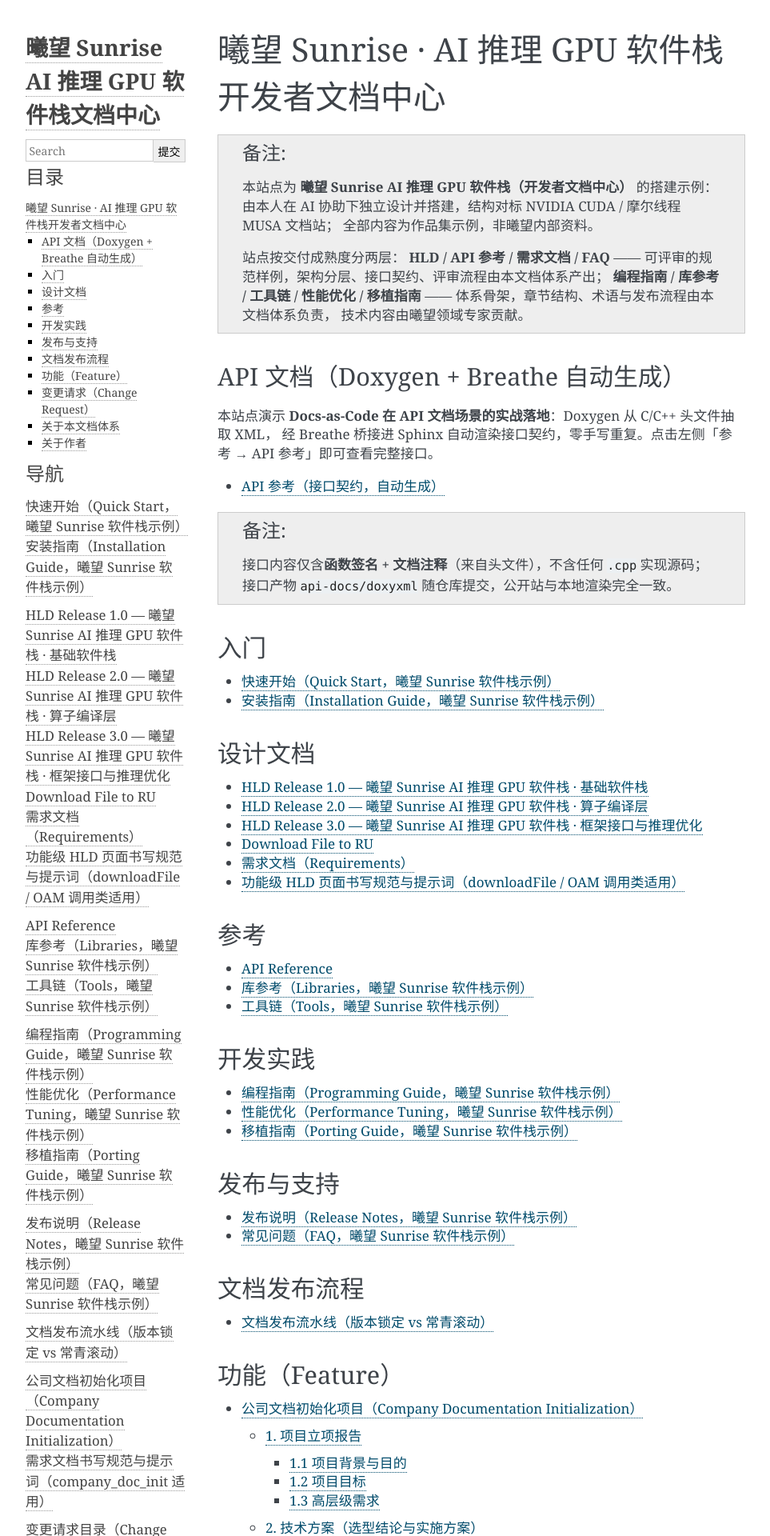
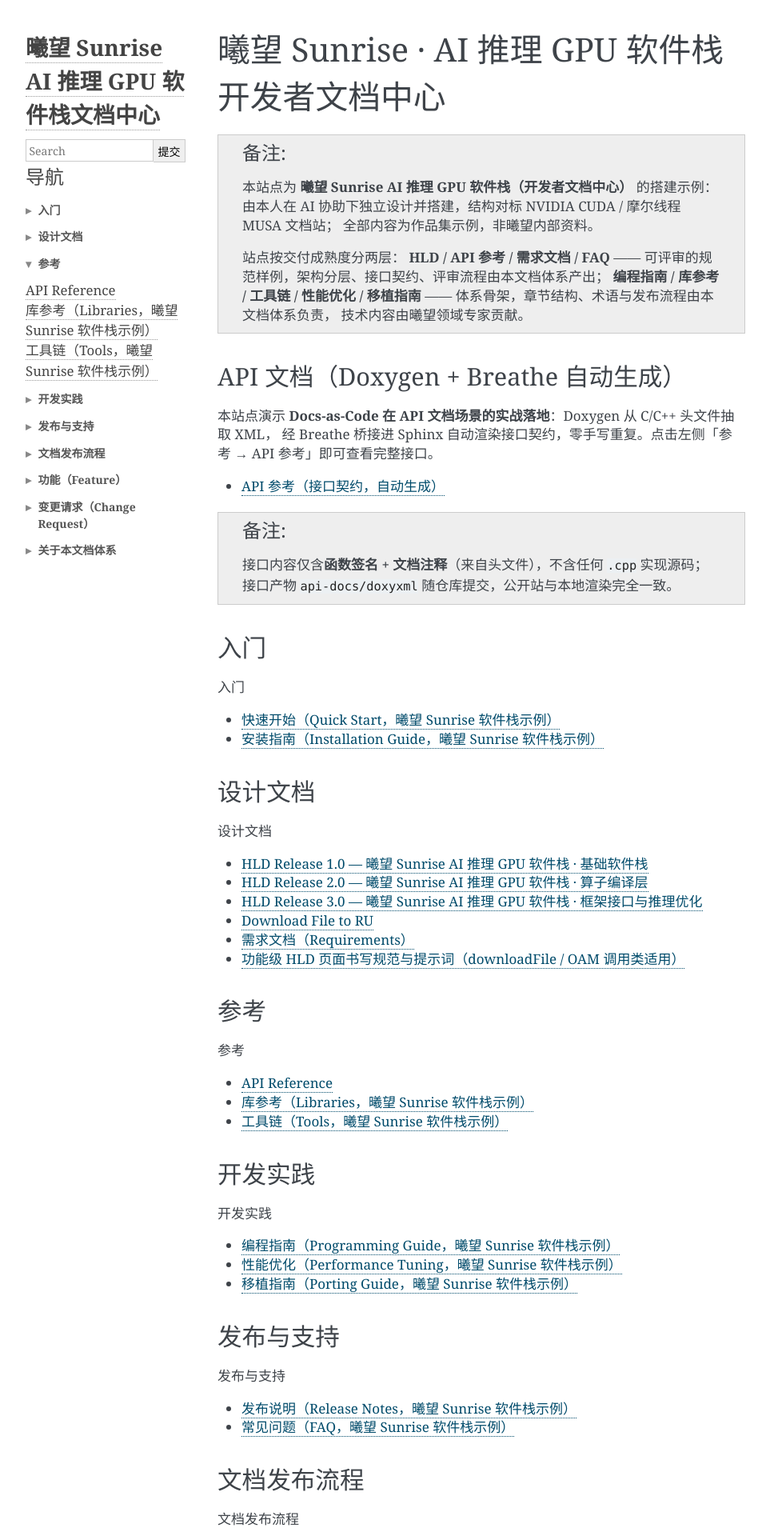
Before and after one commit to jinjing-wan/tw-portfolio, a Sphinx documentation site: the page built from docs/index.md, in a window 1280 px wide. Shown: the top 1920 px of the page at 80% size, without its empty margins (148-1111 px from the left). Built offline with Sphinx 7.4.7, drawn with Linux system fonts in a browser that asks for light colours; some of the changed text lies outside the part shown.

Commit message:
docs: 左导航分组默认折叠，参考分组常驻展开；本页目录挂当前行下
- index.md 给 9 个 toctree 加 :caption: 作为折叠把手
- 新增 _static/sidebar_collapse.{css,js} 默认折叠所有分组，点击标题切换显隐
- 参考(Reference)分组加入 DEFAULT_OPEN 名单，加载即展开
- _templates/localtoc_current.html 把本页目录渲染到隐藏容器，JS 搬到 a.current 所在行下方
- conf.py 注册 css/js 并将 localtoc.html 替换为 localtoc_current.html

````diff
--- /dev/null
+++ b/docs/_static/sidebar_collapse.css
@@ -0,0 +1,48 @@
+/* 左侧导航折叠：分组标题默认折叠，点击后才展开子页面列表
+ * 适配 alabaster 主题：每个 toctree 的 :caption: 渲染为 <p class="caption">，
+ * 紧邻的 <ul> 即该分组的子页面。默认隐藏 <ul>，点击 <p> 切换显隐。
+ */
+.sphinxsidebar p.caption {
+  cursor: pointer;
+  user-select: none;
+  position: relative;
+  padding-left: 1.1em;
+  margin-top: 0.9em;
+  margin-bottom: 0;
+  font-weight: bold;
+  color: #555;
+}
+.sphinxsidebar p.caption::before {
+  content: "\25B8"; /* ▸ */
+  position: absolute;
+  left: 0;
+  display: inline-block;
+  color: #888;
+  transition: transform 0.15s ease;
+}
+.sphinxsidebar p.caption.open::before {
+  content: "\25BE"; /* ▾ */
+}
+.sphinxsidebar p.caption:hover {
+  color: #000;
+}
+/* 默认折叠：隐藏分组下的整个页面列表（含嵌套子页） */
+.sphinxsidebar p.caption + ul {
+  display: none;
+}
+.sphinxsidebar p.caption.open + ul {
+  display: block;
+}
+
+/* 搬到当前导航行下方的本页目录：视觉上略缩进、淡色，区分于子页面列表 */
+.sphinxsidebar ul.localtoc-moved {
+  margin-top: 0.2em;
+  margin-bottom: 0.4em;
+  margin-left: 0.4em;
+  padding-left: 0.8em;
+  border-left: 2px solid #e1e4e8;
+  font-size: 0.92em;
+}
+.sphinxsidebar ul.localtoc-moved > li > a {
+  color: #555;
+}
--- /dev/null
+++ b/docs/_static/sidebar_collapse.js
@@ -0,0 +1,65 @@
+/*
+ * 左侧导航交互（alabaster 主题）
+ * 1) 分组标题（toctree :caption:）默认折叠，点击展开子页面。
+ * 2) 当前页「本页目录」({{ toc }}) 从隐藏容器搬到「当前所在导航行」下方，
+ *    形成 点击的页面 → 其下展示本页目录 的上下文式布局，而不是浮在导航上方。
+ * 3) 例外：DEFAULT_OPEN 名单里的分组（参考）默认展开；其余一律折叠，
+ *    当前页所在分组不再强制展开（页面进入时即折叠）。
+ * 静态站点无状态，每次加载都重新计算。
+ */
+(function () {
+  "use strict";
+
+  // 默认展开的分组标题关键字（含其一即展开）。参考页面常驻展开方便查 API 树。
+  var DEFAULT_OPEN = ["参考", "Reference"];
+
+  function initSidebarCollapse() {
+    var sidebar = document.querySelector(".sphinxsidebar");
+    if (!sidebar) return;
+
+    // --- 1) 分组折叠 ---
+    var captions = sidebar.querySelectorAll("p.caption");
+    for (var i = 0; i < captions.length; i++) {
+      (function (cap) {
+        if (cap.getAttribute("data-collapse-init")) return;
+        cap.setAttribute("data-collapse-init", "1");
+
+        var ul = cap.nextElementSibling;
+        if (!ul || ul.tagName.toLowerCase() !== "ul") return;
+
+        var label = (cap.textContent || "").trim();
+        var shouldOpen = DEFAULT_OPEN.some(function (k) {
+          return label.indexOf(k) >= 0;
+        });
+
+        cap.classList.toggle("open", shouldOpen);
+        ul.style.display = shouldOpen ? "block" : "none"; // 默认折叠，参考例外
+
+        cap.addEventListener("click", function () {
+          var isOpen = cap.classList.toggle("open");
+          ul.style.display = isOpen ? "block" : "none";
+        });
+      })(captions[i]);
+    }
+
+    // --- 2) 把本页目录搬到当前导航行下方（无论该分组是否折叠，均在 DOM 内完成）---
+    var tocSrc = document.getElementById("localtoc-current");
+    var curAnchor = sidebar.querySelector("a.current");
+    var curLi = curAnchor ? curAnchor.parentElement : null;
+
+    if (tocSrc && curLi) {
+      var tocUl = tocSrc.querySelector("ul");
+      if (tocUl) {
+        tocUl.classList.add("localtoc-moved");
+        curLi.appendChild(tocUl); // 直接挂到当前页那一行下面
+      }
+      if (tocSrc.parentNode) tocSrc.parentNode.removeChild(tocSrc);
+    }
+  }
+
+  if (document.readyState === "loading") {
+    document.addEventListener("DOMContentLoaded", initSidebarCollapse);
+  } else {
+    initSidebarCollapse();
+  }
+})();
--- /dev/null
+++ b/docs/_templates/localtoc_current.html
@@ -0,0 +1,7 @@
+{# 当前页目录（本页标题大纲）不在侧栏顶部单独展示，
+ # 而是由 sidebar_collapse.js 移动到「当前所在导航行」下方，
+ # 形成「点击的页面 → 其下展示本页目录」的上下文式布局。
+ # 此处先以隐藏容器渲染 {{ toc }}，供 JS 搬运。 #}
+{%- if display_toc %}
+<div id="localtoc-current" style="display:none">{{ toc }}</div>
+{%- endif %}
--- a/docs/conf.py
+++ b/docs/conf.py
@@ -70,6 +70,11 @@
 html_static_path = ["_static"]
 html_extra_path = ["../.nojekyll"]  # 部署 GitHub Pages 时自动带 .nojekyll
 
+# 左侧导航折叠：分组标题（toctree :caption:）默认折叠，点击展开子页面。
+# 详见 docs/_static/sidebar_collapse.{css,js}。
+html_css_files = ["sidebar_collapse.css"]
+html_js_files = ["sidebar_collapse.js"]
+
 # 左侧导航栏组成：
 #   about.html      站点简介（项目/版权）
 #   searchfield.html 搜索框
@@ -82,7 +87,7 @@
     "**": [
         "about.html",
         "searchfield.html",
-        "localtoc.html",
+        "localtoc_current.html",
         "navigation.html",
         "relations.html",
     ]
--- a/docs/index.md
+++ b/docs/index.md
@@ -27,6 +27,7 @@
 
 ```{toctree}
 :maxdepth: 1
+:caption: 入门
 
 01_getting_started/getting_started
 01_getting_started/installation
@@ -36,6 +37,7 @@
 
 ```{toctree}
 :maxdepth: 1
+:caption: 设计文档
 
 02_design_docs/hld_r1
 02_design_docs/hld_r2
@@ -49,6 +51,7 @@
 
 ```{toctree}
 :maxdepth: 1
+:caption: 参考
 
 03_reference/api
 03_reference/libraries
@@ -59,6 +62,7 @@
 
 ```{toctree}
 :maxdepth: 1
+:caption: 开发实践
 
 04_development/programming_guide
 04_development/performance_tuning
@@ -69,6 +73,7 @@
 
 ```{toctree}
 :maxdepth: 1
+:caption: 发布与支持
 
 05_release_support/release_notes
 05_release_support/faq
````
Also changed, not shown: other parts of docs/index.md (+4 -0 lines).
